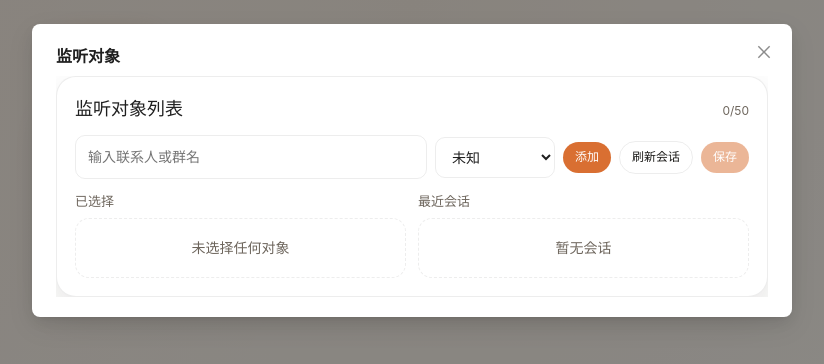
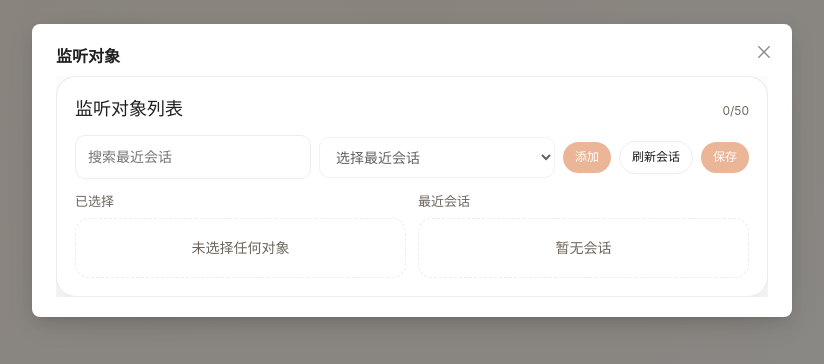
Before and after one commit to cacr92/WeReply, a React (Vite) app: page / in a window 1280 px wide. Both pictures are taken after a click on the button "开始监听". Shown: the top 364 px of the page, without its empty margins (228-1052 px from the left). Built offline with nearby package versions, Linux system fonts and the light colour scheme.

Commit message:
feat: select listen targets from recent chats

```diff
--- a/src/App.css
+++ b/src/App.css
@@ -427,7 +427,7 @@ html[data-theme="dark"] .empty {
   display: grid;
   gap: 8px;
   align-items: center;
-  grid-template-columns: minmax(180px, 1fr) 120px repeat(3, auto);
+  grid-template-columns: minmax(160px, 1fr) minmax(160px, 1fr) repeat(3, auto);
 }
 
 .listen-row input,
@@ -444,7 +444,7 @@ html[data-theme="dark"] .empty {
 }
 
 .listen-row select {
-  min-width: 110px;
+  min-width: 160px;
 }
 
 .listen-columns {
--- a/src/App.tsx
+++ b/src/App.tsx
@@ -1,4 +1,11 @@
-import { ChangeEvent, useCallback, useEffect, useReducer, useState } from "react";
+import {
+  ChangeEvent,
+  useCallback,
+  useEffect,
+  useMemo,
+  useReducer,
+  useState,
+} from "react";
 import { listen } from "@tauri-apps/api/event";
 import { message, Modal } from "antd";
 import "./App.css";
@@ -26,8 +33,8 @@ import {
   MAX_LISTEN_TARGETS,
   mergeListenTargets,
   normalizeListenTargetList,
-  normalizeListenTargets,
 } from "./utils/listenTargets";
+import { filterRecentChats, type RecentChat } from "./utils/recentChats";
 import { normalizeReplyText } from "./utils/reply";
 import { createStatusState, statusReducer } from "./utils/status";
 
@@ -36,12 +43,6 @@ const DEFAULT_STATUS: Status = {
   platform: "unknown",
   agent_connected: false,
   last_error: "",
-};
-
-type RecentChat = {
-  chat_id: string;
-  chat_title: string;
-  kind: ListenTargetKind;
 };
 
 const LISTEN_KIND_LABELS: Record<ListenTargetKind, string> = {
@@ -67,8 +68,8 @@ function App() {
   const [settingsOpen, setSettingsOpen] = useState(false);
   const [listenModalOpen, setListenModalOpen] = useState(false);
   const [listenTargets, setListenTargets] = useState<ListenTarget[]>([]);
-  const [listenInput, setListenInput] = useState("");
-  const [listenKind, setListenKind] = useState<ListenTargetKind>("unknown");
+  const [recentFilter, setRecentFilter] = useState("");
+  const [selectedRecentChatId, setSelectedRecentChatId] = useState("");
   const [listenDirty, setListenDirty] = useState(false);
   const [recentChats, setRecentChats] = useState<RecentChat[]>([]);
   const [recentLoading, setRecentLoading] = useState(false);
@@ -151,6 +152,31 @@ function App() {
     void refreshRecentChats();
   }, [listenModalOpen, refreshRecentChats]);
 
+  useEffect(() => {
+    if (!listenModalOpen) {
+      return;
+    }
+    setRecentFilter("");
+    setSelectedRecentChatId("");
+  }, [listenModalOpen]);
+
+  const filteredRecentChats = useMemo(
+    () => filterRecentChats(recentChats, recentFilter),
+    [recentChats, recentFilter],
+  );
+
+  useEffect(() => {
+    if (!selectedRecentChatId) {
+      return;
+    }
+    const stillVisible = filteredRecentChats.some(
+      (chat) => chat.chat_id === selectedRecentChatId,
+    );
+    if (!stillVisible) {
+      setSelectedRecentChatId("");
+    }
+  }, [filteredRecentChats, selectedRecentChatId]);
+
   const saveListenTargets = useCallback(
     async (targets: ListenTarget[], showToast: boolean) => {
       const normalized = normalizeListenTargetList(targets);
@@ -172,26 +198,6 @@ function App() {
     },
     [setListenTargets, setListenDirty],
   );
-
-  const handleAddManualTarget = useCallback(() => {
-    const additions = normalizeListenTargets([listenInput], listenKind);
-    if (additions.length === 0) {
-      message.warning("请输入联系人或群名称");
-      return;
-    }
-    const merged = mergeListenTargets(listenTargets, additions);
-    if (merged.length === listenTargets.length) {
-      message.info("已在监听列表中");
-      return;
-    }
-    if (merged.length > MAX_LISTEN_TARGETS) {
-      message.warning(`监听对象最多 ${MAX_LISTEN_TARGETS} 个`);
-      return;
-    }
-    setListenTargets(merged);
-    setListenInput("");
-    setListenDirty(true);
-  }, [listenInput, listenKind, listenTargets]);
 
   const handleAddRecentTarget = useCallback(
     (chat: RecentChat) => {
@@ -215,6 +221,22 @@ function App() {
     },
     [listenTargets],
   );
+
+  const handleAddSelectedRecentTarget = useCallback(() => {
+    if (!selectedRecentChatId) {
+      message.warning("请选择最近会话");
+      return;
+    }
+    const selected = recentChats.find(
+      (chat) => chat.chat_id === selectedRecentChatId,
+    );
+    if (!selected) {
+      message.warning("请选择最近会话");
+      return;
+    }
+    handleAddRecentTarget(selected);
+    setSelectedRecentChatId("");
+  }, [selectedRecentChatId, recentChats, handleAddRecentTarget]);
 
   const handleRemoveTarget = useCallback((name: string) => {
     setListenTargets((prev) => prev.filter((item) => item.name !== name));
@@ -568,27 +590,34 @@ function App() {
             <div className="listen-row">
               <input
                 type="text"
-                placeholder="输入联系人或群名"
-                value={listenInput}
-                onChange={(event) => setListenInput(event.target.value)}
+                placeholder="搜索最近会话"
+                value={recentFilter}
+                onChange={(event) => setRecentFilter(event.target.value)}
                 onKeyDown={(event) => {
                   if (event.key === "Enter") {
                     event.preventDefault();
-                    handleAddManualTarget();
+                    handleAddSelectedRecentTarget();
                   }
                 }}
               />
               <select
-                value={listenKind}
-                onChange={(event) =>
-                  setListenKind(event.target.value as ListenTargetKind)
-                }
+                value={selectedRecentChatId}
+                onChange={(event) => setSelectedRecentChatId(event.target.value)}
+                disabled={recentLoading || recentChats.length === 0}
               >
-                <option value="unknown">未知</option>
-                <option value="direct">私聊</option>
-                <option value="group">群聊</option>
+                <option value="">选择最近会话</option>
+                {filteredRecentChats.map((chat) => (
+                  <option key={chat.chat_id} value={chat.chat_id}>
+                    {chat.chat_title || chat.chat_id}（
+                    {LISTEN_KIND_LABELS[chat.kind]}）
+                  </option>
+                ))}
               </select>
-              <button className="small" onClick={handleAddManualTarget}>
+              <button
+                className="small"
+                onClick={handleAddSelectedRecentTarget}
+                disabled={!selectedRecentChatId}
+              >
                 添加
               </button>
               <button
@@ -638,9 +667,11 @@ function App() {
                   <div className="empty">加载中...</div>
                 ) : recentChats.length === 0 ? (
                   <div className="empty">暂无会话</div>
+                ) : filteredRecentChats.length === 0 ? (
+                  <div className="empty">无匹配会话</div>
                 ) : (
                   <div className="listen-list">
-                    {recentChats.map((chat) => (
+                    {filteredRecentChats.map((chat) => (
                       <div
                         className="listen-item"
                         key={`${chat.chat_id}-${chat.chat_title}`}
--- /dev/null
+++ b/src/utils/recentChats.ts
@@ -0,0 +1,25 @@
+import type { ListenTargetKind } from "./listenTargets";
+
+export type RecentChat = {
+  chat_id: string;
+  chat_title: string;
+  kind: ListenTargetKind;
+};
+
+export const filterRecentChats = (
+  chats: RecentChat[],
+  query: string,
+): RecentChat[] => {
+  const normalized = query.trim().toLowerCase();
+  if (!normalized) {
+    return chats;
+  }
+  return chats.filter((chat) => {
+    const title = chat.chat_title?.trim() ?? "";
+    const id = chat.chat_id?.trim() ?? "";
+    return (
+      title.toLowerCase().includes(normalized) ||
+      id.toLowerCase().includes(normalized)
+    );
+  });
+};
```
Also changed, not shown: 3 other files (tests, documents, lock files or other folders).
